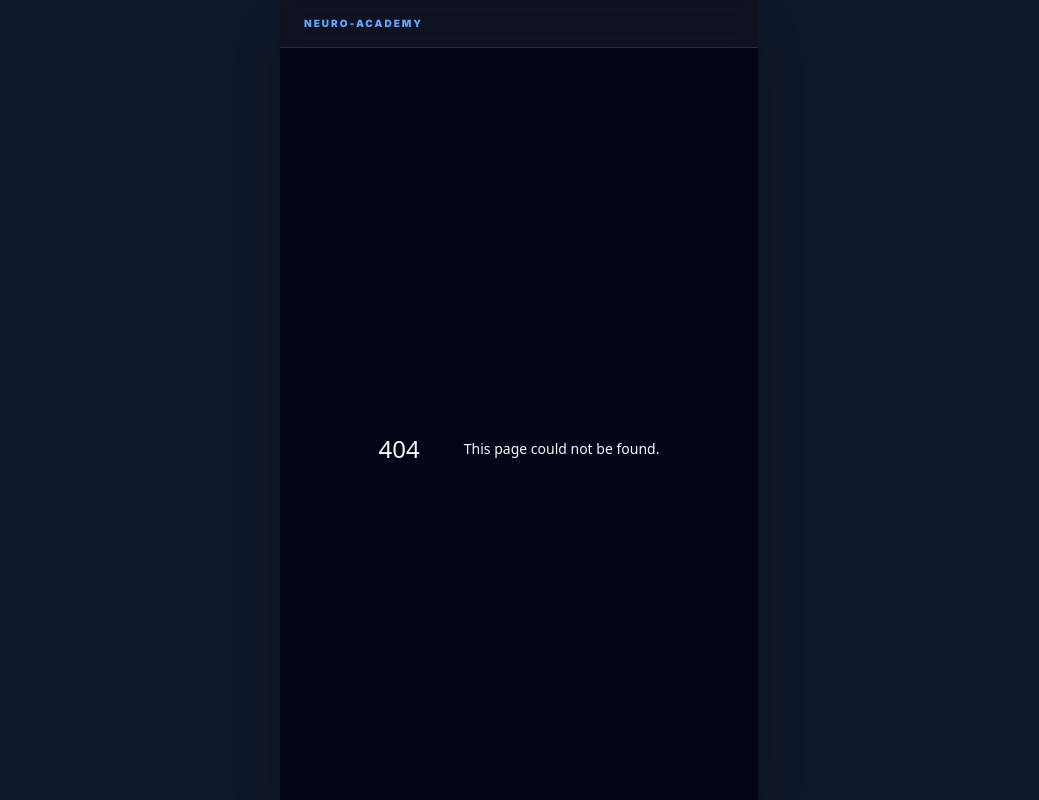
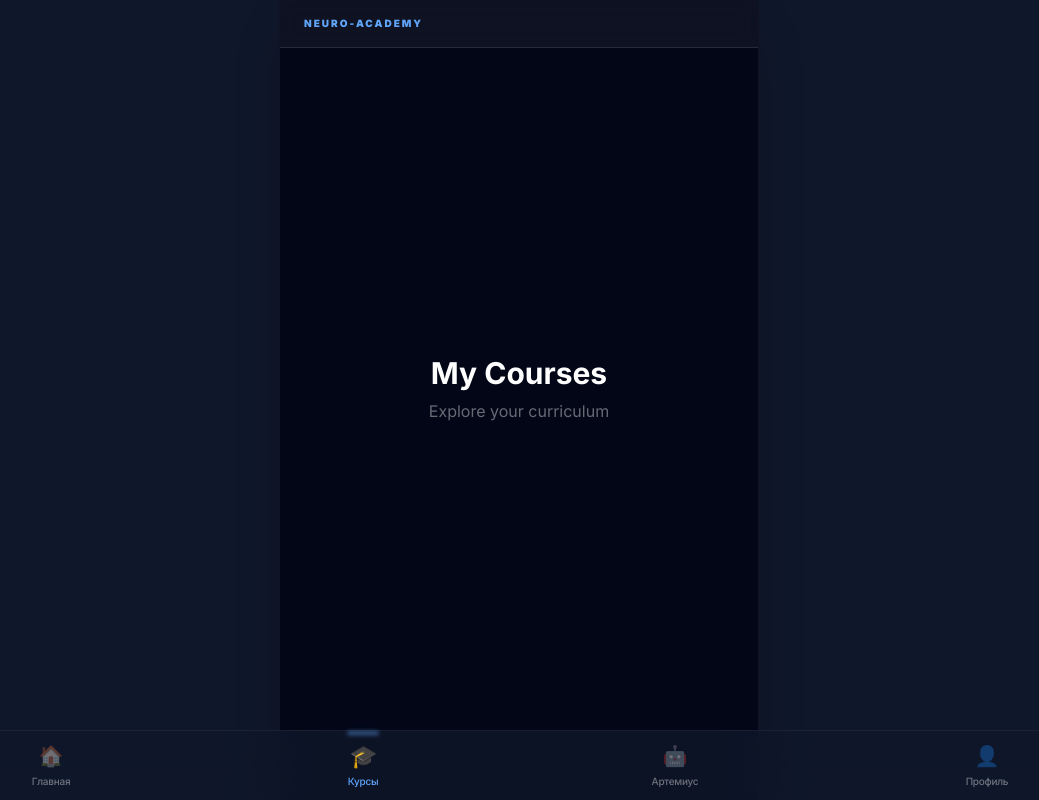
Before and after one commit to Ar4ik23/Neuro-Academy-v2.0, a Next.js app in the folder apps/web-miniapp/: page /courses in a window 1280 px wide. Before the commit this address had no page. Shown: the whole page, without its empty margins (121-1160 px from the left). Built offline with nearby package versions, Linux system fonts and the light colour scheme.

Commit message:
UI: Implement Bottom Navigation and placeholder pages

```diff
--- /dev/null
+++ b/apps/web-miniapp/src/app/artemius/page.tsx
@@ -0,0 +1,10 @@
+export default function ArtemiusPage() {
+  return (
+    <div className="flex flex-col items-center justify-center p-10 h-full text-center">
+      <h1 className="text-3xl font-bold bg-gradient-to-r from-purple-400 to-pink-400 bg-clip-text text-transparent mb-2">
+        Artemius
+      </h1>
+      <p className="text-white/40">AI Selection Helper</p>
+    </div>
+  );
+}
--- /dev/null
+++ b/apps/web-miniapp/src/app/courses/page.tsx
@@ -0,0 +1,8 @@
+export default function CoursesPage() {
+  return (
+    <div className="flex flex-col items-center justify-center p-10 h-full text-center">
+      <h1 className="text-3xl font-bold text-white mb-2">My Courses</h1>
+      <p className="text-white/40">Explore your curriculum</p>
+    </div>
+  );
+}
--- a/apps/web-miniapp/src/app/layout.tsx
+++ b/apps/web-miniapp/src/app/layout.tsx
@@ -1,6 +1,7 @@
 import type { Metadata } from "next";
 import { Inter } from "next/font/google";
 import Script from "next/script";
+import { BottomNav } from "@/components/navigation/BottomNav";
 import "./globals.css";
 
 const inter = Inter({ subsets: ["latin"] });
@@ -30,9 +31,10 @@ export default function RootLayout({
               Neuro-Academy
             </div>
           </header>
-          <main className="flex-1 overflow-y-auto">
+          <main className="flex-1 overflow-y-auto pb-[70px]">
             {children}
           </main>
+          <BottomNav />
         </div>
       </body>
     </html>
--- /dev/null
+++ b/apps/web-miniapp/src/app/profile/page.tsx
@@ -0,0 +1,8 @@
+export default function ProfilePage() {
+  return (
+    <div className="flex flex-col items-center justify-center p-10 h-full text-center">
+      <h1 className="text-3xl font-bold text-white mb-2">My Profile</h1>
+      <p className="text-white/40">Manage your account</p>
+    </div>
+  );
+}
--- /dev/null
+++ b/apps/web-miniapp/src/components/navigation/BottomNav.tsx
@@ -0,0 +1,43 @@
+"use client";
+
+import React from 'react';
+import Link from 'next/link';
+import { usePathname } from 'next/navigation';
+
+const navItems = [
+  { label: 'Главная', path: '/', icon: '🏠' },
+  { label: 'Курсы', path: '/courses', icon: '🎓' },
+  { label: 'Артемиус', path: '/artemius', icon: '🤖' },
+  { label: 'Профиль', path: '/profile', icon: '👤' },
+];
+
+export const BottomNav: React.FC = () => {
+  const pathname = usePathname();
+
+  return (
+    <nav className="fixed bottom-0 left-0 right-0 h-[70px] bg-slate-900/80 backdrop-blur-xl border-t border-white/5 flex items-center justify-around px-4 z-50">
+      {navItems.map((item) => {
+        const isActive = pathname === item.path;
+        return (
+          <Link
+            key={item.path}
+            href={item.path}
+            className={`flex flex-col items-center justify-center gap-1 transition-all flex-1 h-full ${
+              isActive ? 'text-blue-400' : 'text-white/40 hover:text-white/60'
+            }`}
+          >
+            <span className={`text-xl transition-transform ${isActive ? 'scale-110' : ''}`}>
+              {item.icon}
+            </span>
+            <span className="text-[10px] font-medium tracking-tight whitespace-nowrap">
+              {item.label}
+            </span>
+            {isActive && (
+              <div className="absolute top-0 w-8 h-1 bg-blue-400 rounded-full blur-[2px] opacity-50" />
+            )}
+          </Link>
+        );
+      })}
+    </nav>
+  );
+};
```
